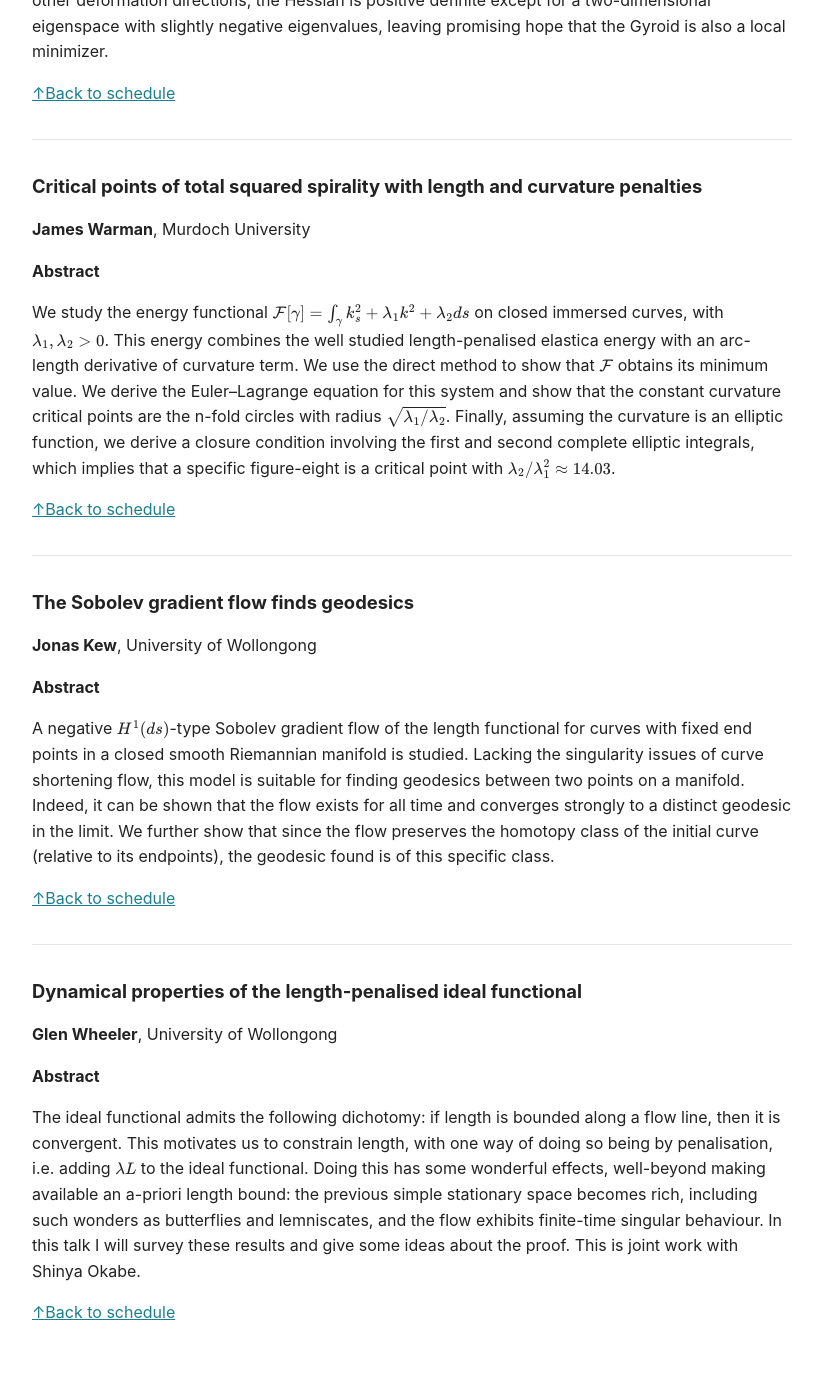
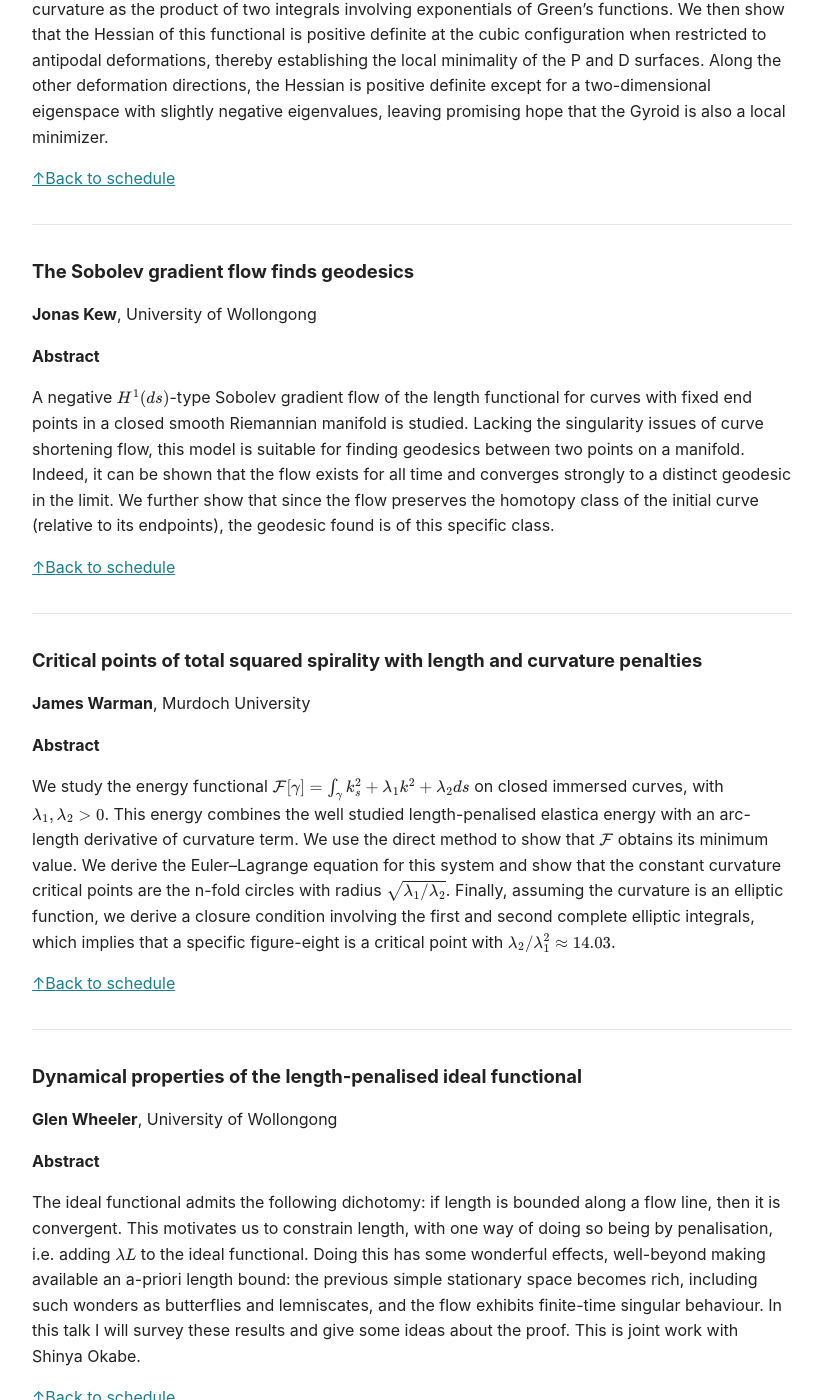
Before and after one commit to philschrad/philschrad.github.io, a Jekyll site: the page built from pages/geometric_variational_problems.md, in a window 1280 px wide and 1400 px high, scrolled down 2220 px. Shown: the whole window, without its empty margins (228-1051 px from the left). Built offline with Jekyll 4.4.1, drawn with Linux system fonts in a browser that asks for light colours; our own code applies the rules of GitHub Pages for plain Markdown files; part of the change alters nothing that is shown; some of the changed text lies outside the part shown.

Commit message:
Update workshop programme
Co-Authored-By: Claude Opus 5.5 <noreply@anthropic.com>

```diff
--- a/pages/geometric_variational_problems.md
+++ b/pages/geometric_variational_problems.md
@@ -28,12 +28,14 @@ tab_title: Geometric variational problems
 | 09:15  | Coffee & Welcome      |
 | 09:30  | Gerd Schröder-Turk: [Triply-periodic minimal surfaces with network topology and their (necessarily finite) Gauss curvature variations](#Gerd)               |
 | 10:30  | Morning Tea                     |
-| 11:00  | Hao Chen [The Primitive and Diamond surfaces locally minimize the variance of Gauss curvature](#Hao)            |
-| 12:00  | James Warman:  [Critical points of total squared spirality with length and curvature penalties](#James)                         |
+| 11:00  | Hao Chen: [The Primitive and Diamond surfaces locally minimize the variance of Gauss curvature](#Hao)            |
+| 12:00  | Jonas Kew: [The Sobolev gradient flow finds geodesics](#Jonas)             |
 | 13:00  | Lunch                       |
-| 14:00  | Jonas Kew: [The Sobolev gradient flow finds geodesics](#Jonas)             |
-| 15:00  | Glen Wheeler:    [Dynamical properties of the length-penalised ideal functional](#Glen)              |
-| 16:00  | Afternoon tea / discussion   |
+| 14:00  | Free time / discussion      |
+| 15:00  | Phil Schrader: Curves of minimax spirality             |
+| 16:00  | James Warman:  [Critical points of total squared spirality with length and curvature penalties](#James)                         |
+| 16:45  | Afternoon tea               |
+| 17:00  | Glen Wheeler:    [Dynamical properties of the length-penalised ideal functional](#Glen)              |
 | 18:00  | Dinner:  [Bar Apothecary](https://maps.app.goo.gl/bnABiuhXWPTFgvSD8)               |
 
 
@@ -87,6 +89,22 @@ Gyroid is also a local minimizer.
 
 
 ---
+<a id="Jonas"></a>
+
+#### The Sobolev gradient flow finds geodesics
+
+**Jonas Kew**,  University of Wollongong
+
+
+**Abstract**
+
+A negative $$H^1(ds)$$-type Sobolev gradient flow of the length functional for curves with fixed end points in a closed smooth Riemannian manifold is studied. Lacking the singularity issues of curve shortening flow, this model is suitable for finding geodesics between two points on a manifold. Indeed, it can be shown that the flow exists for all time and converges strongly to a distinct geodesic in the limit. We further show that since the flow preserves the homotopy class of the initial curve (relative to its endpoints), the geodesic found is of this specific class.
+
+
+
+[↑Back to schedule](#top)
+
+---
 <a id="James"></a>
 
 ####  Critical points of total squared spirality with length and curvature penalties
@@ -104,22 +122,6 @@ We study the energy functional $$\mathcal{F}[\gamma] = \int_\gamma k_s^2 +\lambd
 
 
 ---
-<a id="Jonas"></a>
-
-#### The Sobolev gradient flow finds geodesics
-
-**Jonas Kew**,  University of Wollongong
-
-
-**Abstract**
-
-A negative $$H^1(ds)$$-type Sobolev gradient flow of the length functional for curves with fixed end points in a closed smooth Riemannian manifold is studied. Lacking the singularity issues of curve shortening flow, this model is suitable for finding geodesics between two points on a manifold. Indeed, it can be shown that the flow exists for all time and converges strongly to a distinct geodesic in the limit. We further show that since the flow preserves the homotopy class of the initial curve (relative to its endpoints), the geodesic found is of this specific class.
-
-
-
-[↑Back to schedule](#top)
-
----
 <a id="Glen"></a>
 
 #### Dynamical properties of the length-penalised ideal functional
```
